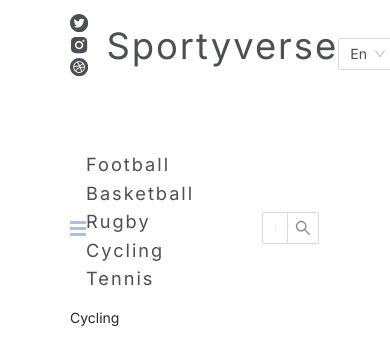
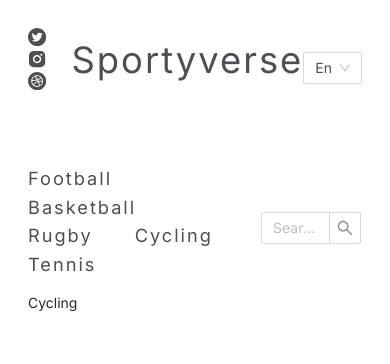
Before and after one commit to Thenextgen1/CrypticVerse, a React (Create React App) app: page /cycling in a window 390 px wide. Shown: the top 364 px of the page. Built offline with nearby package versions, Linux system fonts and the light colour scheme.

Commit message:
responsiveness

```diff
--- a/src/components/Main/Main.jsx
+++ b/src/components/Main/Main.jsx
@@ -13,7 +13,7 @@ const Main = () => {
     const { data: boxingNews } = useGetNewsQuery({ newsCategory: 'Boxing, MMA', count: 3 })
     console.log(footballNews, cyclingNews, boxingNews)
 
-    if (!footballNews?.value) return 'Loading...'
+    if (!footballNews?.value || !cyclingNews?.value || !boxingNews?.value) return 'Loading...'
 
     const allFootballNews = footballNews.value.map((news, i) => (
         <div className='football-card'
--- a/src/components/Navbar/Navbar.jsx
+++ b/src/components/Navbar/Navbar.jsx
@@ -12,7 +12,7 @@ const Navbar = () => {
 
     return (
         <nav className="navbar">
-            <img className="hamburger" src={hamburger} alt="hamburger" />
+            {/* <img className="hamburger" src={hamburger} alt="hamburger" /> */}
             <ul>
                 <li>
                     <Link className="category-links" to="/football">Football</Link>
@@ -33,7 +33,7 @@ const Navbar = () => {
                 placeholder="Search"
                 onSearch={onSearch}
                 style={{
-                    width: 200,
+                    width: 'auto',
                 }}
             />
 
--- a/src/index.css
+++ b/src/index.css
@@ -2,4 +2,12 @@
     box-sizing: border-box;
     font-family: 'Inter', sans-serif !important;
     padding: 1em 5em;
+    overflow-x: hidden;
 }
+
+@media(max-width: 1440px) {
+    #root {
+        padding: 2em;
+    }
+
+}
--- a/src/styles/main.css
+++ b/src/styles/main.css
@@ -252,3 +252,28 @@
     grid-template-columns: 1fr 1fr 1fr;
     gap: 1em 3em;
 }
+
+
+
+
+@media(max-width: 1024px) {
+
+    .othersports-container {
+        grid-template-columns: 1fr 1fr;
+    }
+
+    .football-card-container .allfootballnews-container {
+        grid-template-columns: 1fr;
+    }
+}
+
+
+
+
+@media(max-width: 767px) {
+
+    .sport-images-container,
+    .sport-showcase {
+        flex-direction: column;
+    }
+}
```
